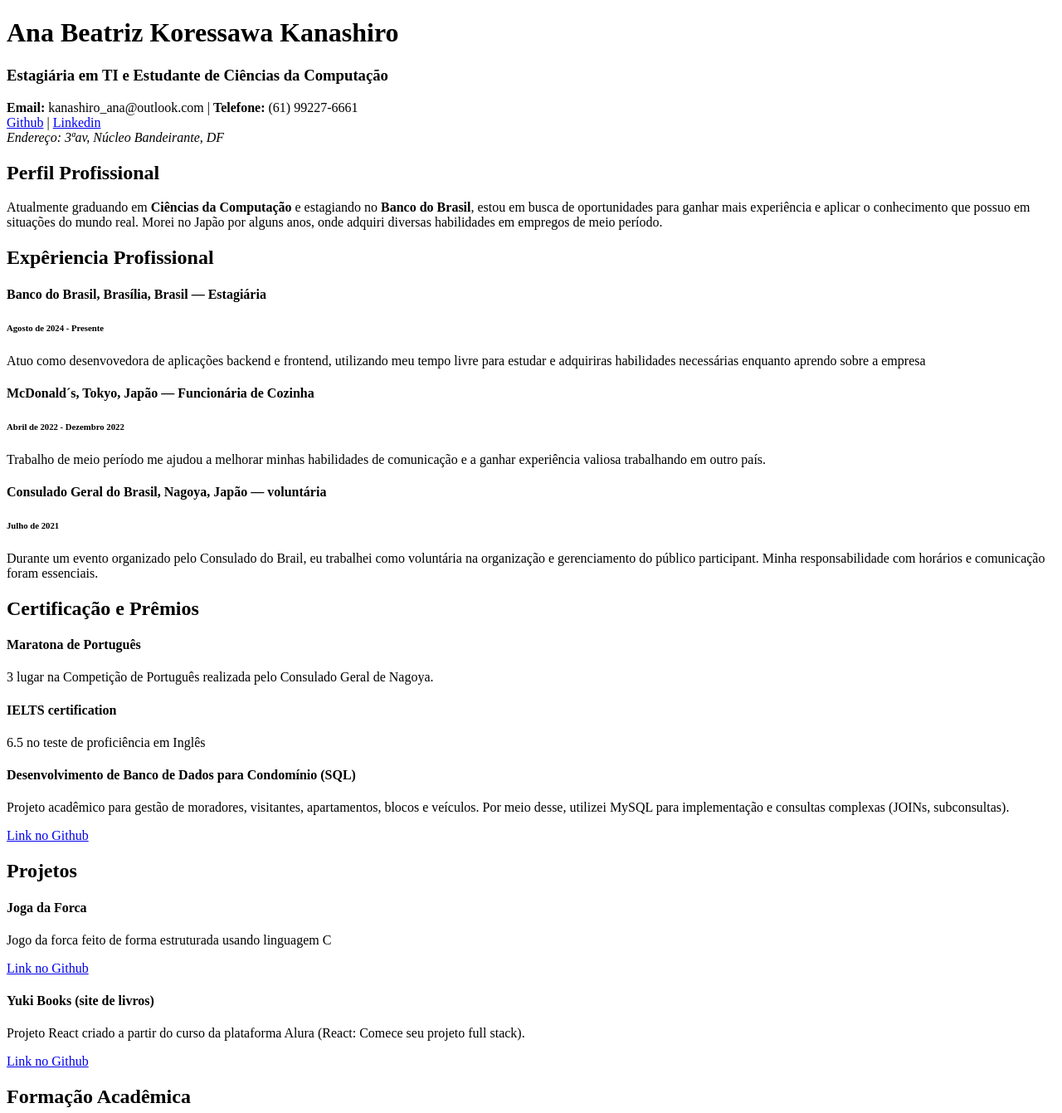
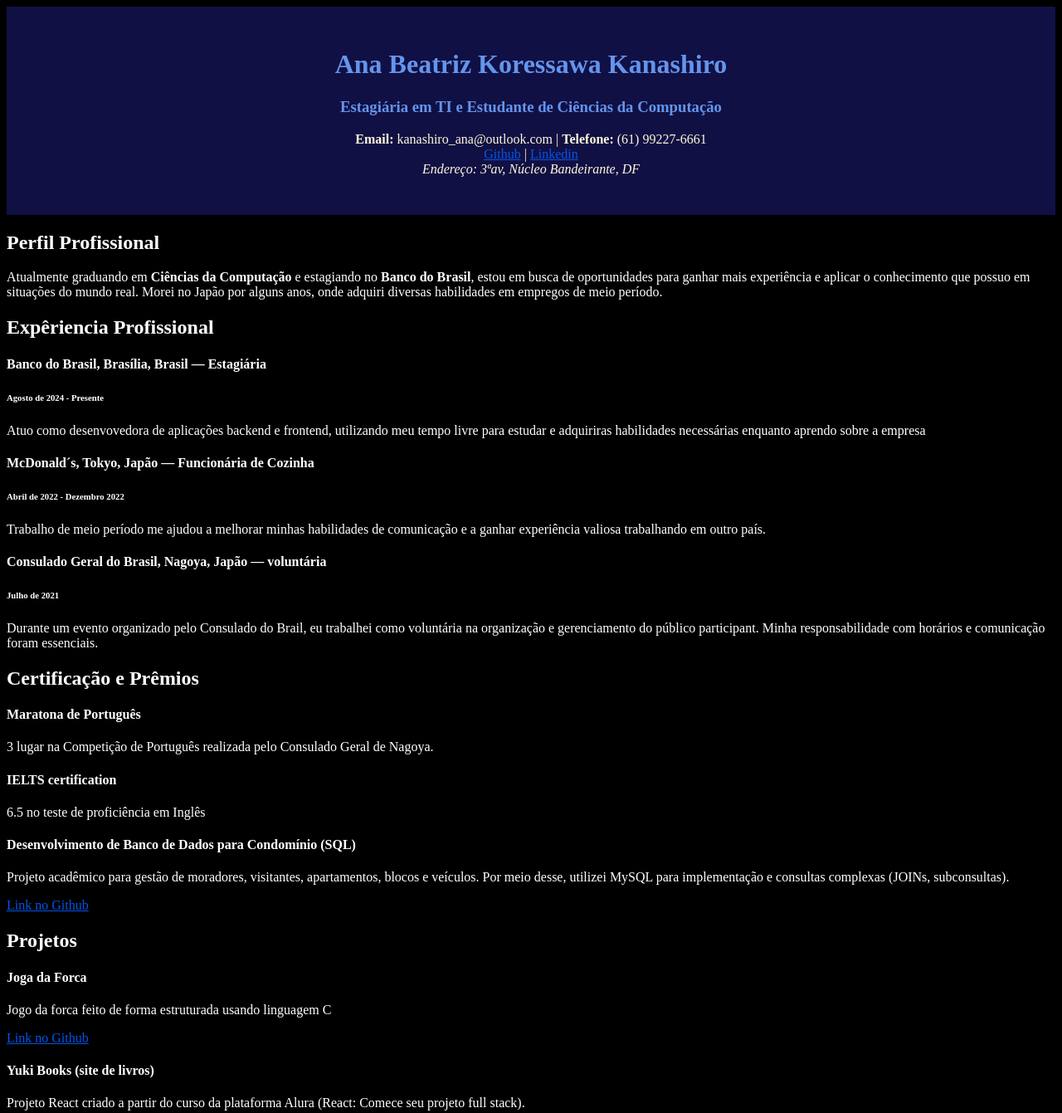
Before and after one commit to AnaKanashiro/MeuCurriculoHTML, a plain HTML site: page index.html in a window 1280 px wide. Shown: the top 1341 px of the page at 83% size. Drawn offline with Linux system fonts and the light colour scheme.

Commit message:
aplicando estilo

```diff
--- a/index.html
+++ b/index.html
@@ -1,8 +1,9 @@
 <!DOCTYPE html>
 <html lang="pt-BR">
   <head>
-    <meta charset="UTF-8">
-    <meta name="viewport" content="width=device-width, initial-scale=1.0">
+    <meta charset="UTF-8" />
+    <meta name="viewport" content="width=device-width, initial-scale=1.0" />
+    <link rel="stylesheet" href="principal.css" />
     <title>Curriculo Ana Kanashiro</title>
   </head>
   <body>
@@ -14,23 +15,24 @@
 
       <p>
         <strong>Email: </strong> kanashiro_ana@outlook.com |
-            <strong>Telefone: </strong> (61) 99227-6661 <br>
+        <strong>Telefone: </strong> (61) 99227-6661 <br />
         <a href="https://github.com/AnaKanashiro">Github</a> |
-            <a href="www.linkedin.com/in/ana-kanashiro-8a3b42275">Linkedin</a> <br>
+        <a href="www.linkedin.com/in/ana-kanashiro-8a3b42275">Linkedin</a>
+        <br />
         <i>Endereço: 3ªav, Núcleo Bandeirante, DF</i>
       </p>
     </header>
-
 
     <main>
       <section>
         <h2>Perfil Profissional</h2>
 
         <p>
-               Atualmente graduando em <b>Ciências da Computação</b> e estagiando no <b>Banco do Brasil</b>,
-               estou em busca de oportunidades para ganhar mais experiência e aplicar o conhecimento que
-               possuo em situações do mundo real. Morei no Japão por alguns anos, onde adquiri diversas habilidades
-               em empregos de meio período.
+          Atualmente graduando em <b>Ciências da Computação</b> e estagiando no
+          <b>Banco do Brasil</b>, estou em busca de oportunidades para ganhar
+          mais experiência e aplicar o conhecimento que possuo em situações do
+          mundo real. Morei no Japão por alguns anos, onde adquiri diversas
+          habilidades em empregos de meio período.
         </p>
       </section>
 
@@ -41,25 +43,26 @@
         <h6>Agosto de 2024 - Presente</h6>
 
         <p>
-                Atuo como desenvovedora de aplicações backend e frontend, utilizando meu tempo livre para estudar
-                e adquiriras habilidades necessárias enquanto aprendo sobre a empresa
+          Atuo como desenvovedora de aplicações backend e frontend, utilizando
+          meu tempo livre para estudar e adquiriras habilidades necessárias
+          enquanto aprendo sobre a empresa
         </p>
 
         <h4>McDonald´s, Tokyo, Japão — Funcionária de Cozinha</h4>
         <h6>Abril de 2022 - Dezembro 2022</h6>
 
         <p>
-               Trabalho de meio período me ajudou a melhorar minhas habilidades de comunicação e a ganhar
-               experiência valiosa trabalhando em outro país.
+          Trabalho de meio período me ajudou a melhorar minhas habilidades de
+          comunicação e a ganhar experiência valiosa trabalhando em outro país.
         </p>
-
 
         <h4>Consulado Geral do Brasil, Nagoya, Japão — voluntária</h4>
         <h6>Julho de 2021</h6>
 
         <p>
-               Durante um evento organizado pelo Consulado do Brail, eu trabalhei como voluntária na organização
-               e gerenciamento do público participant. Minha responsabilidade com horários e comunicação foram essenciais.
+          Durante um evento organizado pelo Consulado do Brail, eu trabalhei
+          como voluntária na organização e gerenciamento do público participant.
+          Minha responsabilidade com horários e comunicação foram essenciais.
         </p>
       </section>
 
@@ -68,41 +71,37 @@
 
         <h4>Maratona de Português</h4>
         <p>
-               3 lugar na Competição de Português realizada pelo Consulado Geral de Nagoya.
+          3 lugar na Competição de Português realizada pelo Consulado Geral de
+          Nagoya.
         </p>
 
         <h4>IELTS certification</h4>
-            <p>
-                6.5 no teste de proficiência em Inglês
-            </p>
+        <p>6.5 no teste de proficiência em Inglês</p>
 
         <h4>Desenvolvimento de Banco de Dados para Condomínio (SQL)</h4>
         <p>
           Projeto acadêmico para gestão de moradores, visitantes, apartamentos,
-                blocos e veículos. Por meio desse, utilizei MySQL para implementação
-                e consultas complexas (JOINs, subconsultas).
+          blocos e veículos. Por meio desse, utilizei MySQL para implementação e
+          consultas complexas (JOINs, subconsultas).
         </p>
         <a href="https://github.com/TutsXD1">Link no Github</a>
-
       </section>
-
-
 
       <section>
         <h2>Projetos</h2>
 
-            <h4>Joga da Forca </h4>
+        <h4>Joga da Forca</h4>
+        <p>Jogo da forca feito de forma estruturada usando linguagem C</p>
+        <a href="https://github.com/AnaKanashiro/JogoForcaEstruturado"
+          >Link no Github</a
+        >
+
+        <h4>Yuki Books (site de livros)</h4>
         <p>
-               Jogo da forca feito de forma estruturada usando linguagem C
-            </p>
-            <a href="https://github.com/AnaKanashiro/JogoForcaEstruturado">Link no Github</a>
-
-            <h4>Yuki Books (site de livros) </h4>
-            <p>
-                Projeto React criado a partir do curso da plataforma Alura (React: Comece seu projeto full stack).
+          Projeto React criado a partir do curso da plataforma Alura (React:
+          Comece seu projeto full stack).
         </p>
         <a href="https://github.com/AnaKanashiro/YukiBooks">Link no Github</a>
-
       </section>
 
       <section id="formacao">
--- /dev/null
+++ b/principal.css
@@ -0,0 +1,24 @@
+body {
+    background-color: rgb(0, 0, 0);
+    a {
+        color: rgb(4, 84, 233);
+    }
+}
+
+header {
+    padding: 30px;
+    text-align: center;
+    color:cornflowerblue;
+    background-color: rgb(17, 16, 68);
+
+    p {
+        color:cornsilk;
+    }
+    linkContato {
+        padding: 30px;
+    }
+}
+
+body {
+    color: white;
+}
```
Lines whose indentation alone changed are shown as unchanged.
